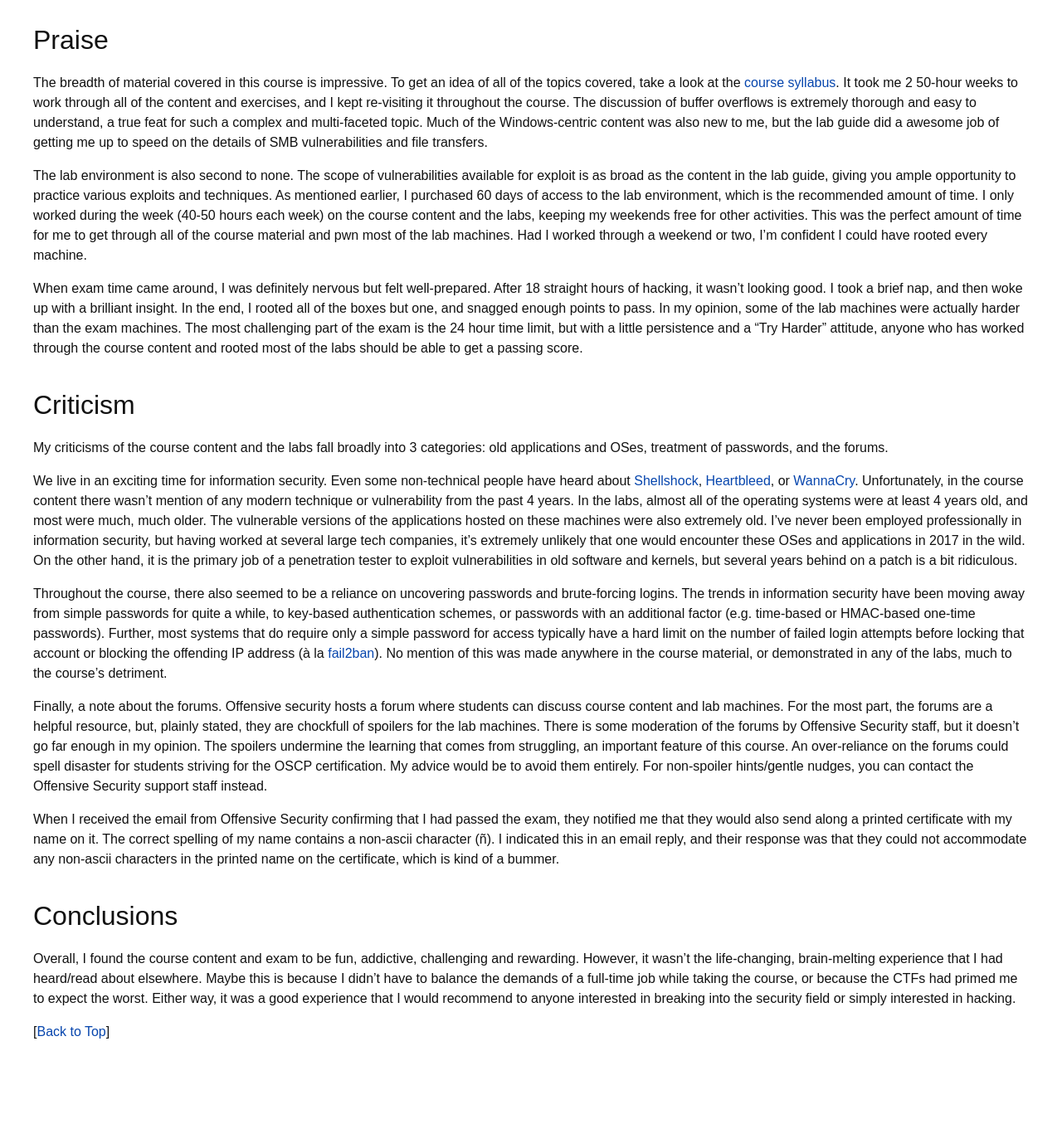
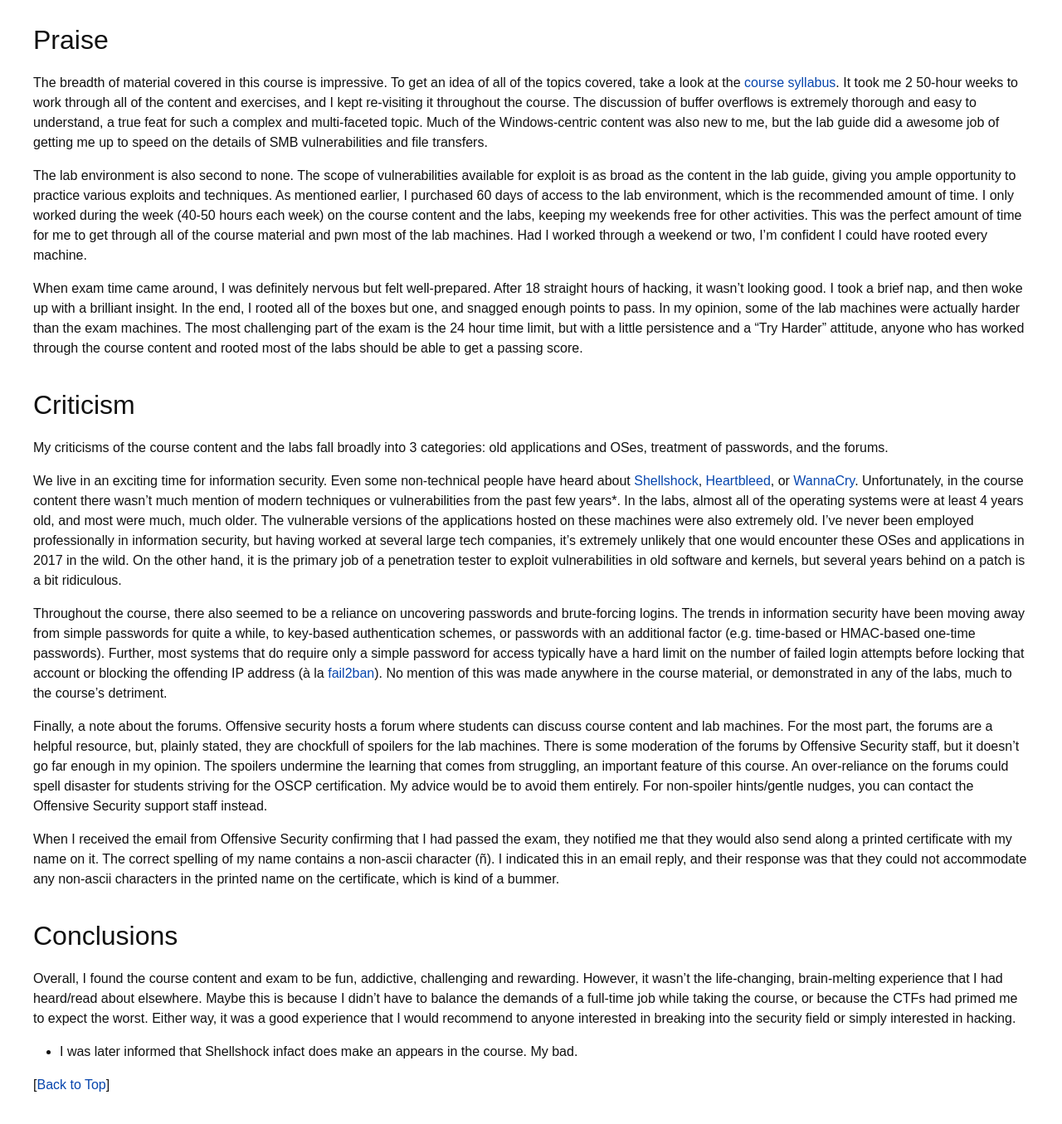
Before and after one commit to R3dCr3sc3nt/R3dCr3sc3nt.github.io, a Jekyll site: the page built from _posts/2017-06-07-OSCP-Review.md, in a window 1280 px wide and 1400 px high, scrolled down 1322 px. Shown: the top 1355 px of the window at 83% size. Built offline with Jekyll 4.4.1, drawn with Linux system fonts in a browser that asks for light colours; some web fonts are replaced.

Commit message:
correction

```diff
--- a/_posts/2017-06-07-OSCP-Review.md
+++ b/_posts/2017-06-07-OSCP-Review.md
@@ -47,7 +47,7 @@
 
 My criticisms of the course content and the labs fall broadly into 3 categories: old applications and OSes, treatment of passwords, and the forums.
 
-We live in an exciting time for information security. Even some non-technical people have heard about [Shellshock](https://en.wikipedia.org/wiki/Shellshock_%28software_bug%29), [Heartbleed](https://en.wikipedia.org/wiki/Heartbleed), or [WannaCry](https://en.wikipedia.org/wiki/WannaCry_ransomware_attack). Unfortunately, in the course content there wasn't mention of any modern technique or vulnerability from the past 4 years. In the labs, almost all of the operating systems were at least 4 years old, and most were much, much older. The vulnerable versions of the applications hosted on these machines were also extremely old. I've never been employed professionally in information security, but having worked at several large tech companies, it's extremely unlikely that one would encounter these OSes and applications in 2017 in the wild. On the other hand, it is the primary job of a penetration tester to exploit vulnerabilities in old software and kernels, but several years behind on a patch is a bit ridiculous.
+We live in an exciting time for information security. Even some non-technical people have heard about [Shellshock](https://en.wikipedia.org/wiki/Shellshock_%28software_bug%29), [Heartbleed](https://en.wikipedia.org/wiki/Heartbleed), or [WannaCry](https://en.wikipedia.org/wiki/WannaCry_ransomware_attack). Unfortunately, in the course content there wasn't much mention of modern techniques or vulnerabilities from the past few years*. In the labs, almost all of the operating systems were at least 4 years old, and most were much, much older. The vulnerable versions of the applications hosted on these machines were also extremely old. I've never been employed professionally in information security, but having worked at several large tech companies, it's extremely unlikely that one would encounter these OSes and applications in 2017 in the wild. On the other hand, it is the primary job of a penetration tester to exploit vulnerabilities in old software and kernels, but several years behind on a patch is a bit ridiculous.
 
 Throughout the course, there also seemed to be a reliance on uncovering passwords and brute-forcing logins. The trends in information security have been moving away from simple passwords for quite a while, to key-based authentication schemes, or passwords with an additional factor (e.g. time-based or HMAC-based one-time passwords). Further, most systems that do require only a simple password for access typically have a hard limit on the number of failed login attempts before locking that account or blocking the offending IP address (à la [fail2ban](http://www.fail2ban.org/wiki/index.php/Main_Page)). No mention of this was made anywhere in the course material, or demonstrated in any of the labs, much to the course's detriment.
 
@@ -58,3 +58,5 @@
 ## Conclusions
 
 Overall, I found the course content and exam to be fun, addictive, challenging and rewarding. However, it wasn't the life-changing, brain-melting experience that I had heard/read about elsewhere. Maybe this is because I didn't have to balance the demands of a full-time job while taking the course, or because the CTFs had primed me to expect the worst. Either way, it was a good experience that I would recommend to anyone interested in breaking into the security field or simply interested in hacking.
+
+* I was later informed that Shellshock infact does make an appears in the course. My bad.
```
